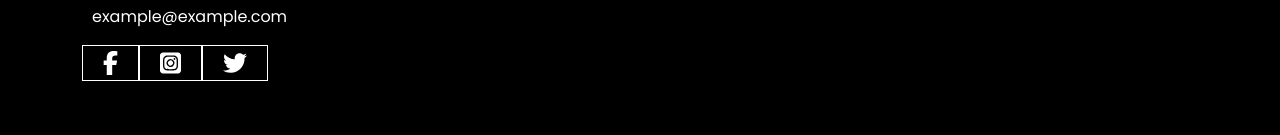
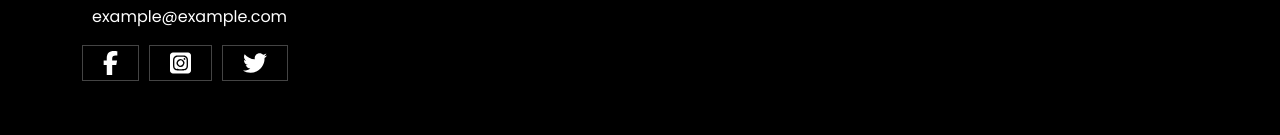
Before and after one commit to DaniAm94/proj-html-vuejs, a Vue app: page / in a window 1280 px wide. Shown: the part 6355-6490 px from the top of the page. Built offline with nearby package versions, Linux system fonts and the light colour scheme.

Commit message:
I add footer icon changes

```diff
--- a/src/components/AppFooter/FooterInfo.vue
+++ b/src/components/AppFooter/FooterInfo.vue
@@ -56,7 +56,8 @@ export default {
 
     .social {
         padding: 5px 20px;
-        border: 1px solid white;
+        border: 1px solid rgba(255, 255, 255, 0.266);
+        margin-right: 10px;
     }
 
     .icon {
```
